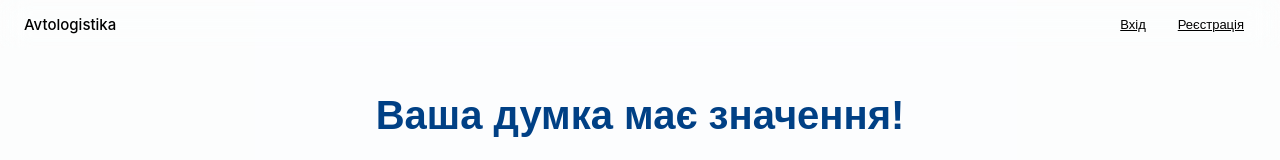
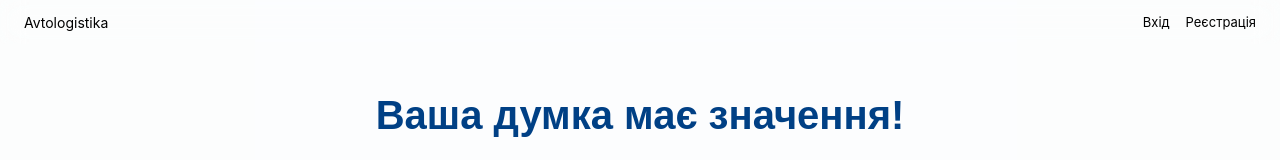
Before and after one commit to i-budonnyi/home, a React (Create React App) app: page / in a window 1280 px wide. Shown: the top 160 px of the page. Built offline with nearby package versions, Linux system fonts and the light colour scheme.

Commit message:
ui: чистий скляний header тільки текст

```diff
--- a/src/components/Header/Header.js
+++ b/src/components/Header/Header.js
@@ -11,25 +11,17 @@ const Header = () => {
 
   const handleLogout = useCallback(() => {
     localStorage.removeItem('token');
-    localStorage.removeItem('user');
     setUserName(null);
     navigate('/');
   }, [navigate]);
 
   const fetchUserProfile = useCallback(async (token) => {
     try {
-      const response = await fetch(`${API_BASE_URL}/profile`, {
-        headers: {
-          Authorization: `Bearer ${token}`
-        }
+      const res = await fetch(`${API_BASE_URL}/profile`, {
+        headers: { Authorization: `Bearer ${token}` }
       });
-
-      if (!response.ok) {
-        if (response.status === 401) handleLogout();
-        else throw new Error('Помилка завантаження профілю');
-      }
-
-      const data = await response.json();
+      if (!res.ok) throw new Error('Не вдалося отримати профіль');
+      const data = await res.json();
       const fullName = `${data.first_name || ''} ${data.last_name || ''}`.trim();
       setUserName(fullName || null);
     } catch {
@@ -37,29 +29,28 @@ const Header = () => {
     } finally {
       setIsLoaded(true);
     }
-  }, [handleLogout]);
+  }, []);
 
   useEffect(() => {
     const token = localStorage.getItem('token');
-    if (token) fetchUserProfile(token);
-    else setIsLoaded(true);
+    token ? fetchUserProfile(token) : setIsLoaded(true);
   }, [fetchUserProfile]);
 
   if (!isLoaded) return null;
 
   return (
     <header style={headerStyle}>
-      <div style={leftStyle} onClick={() => navigate('/')}>Avtologistika</div>
-      <div style={rightStyle}>
+      <span style={titleStyle} onClick={() => navigate('/')}>Avtologistika</span>
+      <div style={navStyle}>
         {userName ? (
           <>
-            <span style={nameStyle} onClick={() => navigate('/worker')}>{userName}</span>
-            <button style={buttonStyle} onClick={handleLogout}>Вийти</button>
+            <span style={linkStyle} onClick={() => navigate('/worker')}>{userName}</span>
+            <span style={linkStyle} onClick={handleLogout}>Вийти</span>
           </>
         ) : (
           <>
-            <button style={buttonStyle} onClick={() => navigate('/login')}>Вхід</button>
-            <button style={buttonStyle} onClick={() => navigate('/register')}>Реєстрація</button>
+            <span style={linkStyle} onClick={() => navigate('/login')}>Вхід</span>
+            <span style={linkStyle} onClick={() => navigate('/register')}>Реєстрація</span>
           </>
         )}
       </div>
@@ -72,46 +63,35 @@ const headerStyle = {
   top: 0,
   left: 0,
   right: 0,
-  zIndex: 999,
+  height: '44px',
   display: 'flex',
   justifyContent: 'space-between',
   alignItems: 'center',
-  height: '48px',
   padding: '0 24px',
-  backdropFilter: 'blur(14px)',
-  backgroundColor: 'rgba(255,255,255,0)', // повна прозорість
+  backdropFilter: 'blur(12px)',
+  background: 'transparent',
+  border: 'none',
   boxShadow: 'none',
-  borderBottom: 'none'
+  zIndex: 1000
 };
 
-const leftStyle = {
-  fontWeight: 500,
-  fontSize: '15px',
+const titleStyle = {
+  fontSize: '14px',
+  fontWeight: 400,
   cursor: 'pointer',
   userSelect: 'none'
 };
 
-const rightStyle = {
+const navStyle = {
   display: 'flex',
-  alignItems: 'center',
-  gap: '8px'
+  gap: '16px',
+  fontSize: '13px'
 };
 
-const nameStyle = {
+const linkStyle = {
   cursor: 'pointer',
-  fontSize: '14px',
-  fontWeight: 400,
-  textDecoration: 'underline'
-};
-
-const buttonStyle = {
-  background: 'none',
-  border: 'none',
-  padding: '6px 12px',
-  cursor: 'pointer',
-  fontSize: '13px',
-  fontWeight: 400,
-  textDecoration: 'underline'
+  textDecoration: 'none',
+  fontWeight: 400
 };
 
 export default Header;
```
